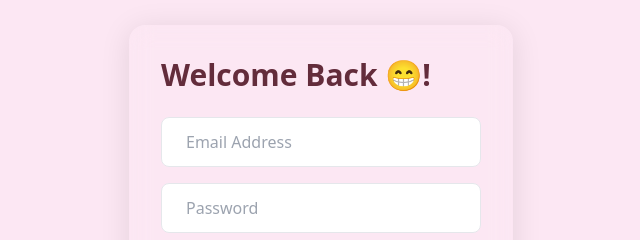
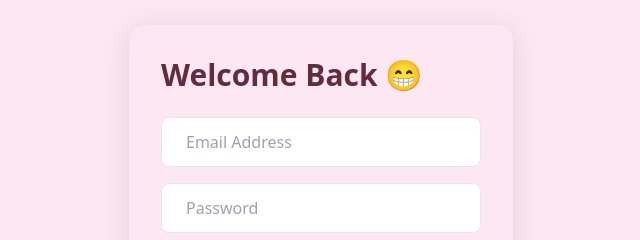
Before and after one commit to JemmyKibandi/js-trials, a website: page js-auth/frontend/index.html in a window 1280 px wide. Shown: the part 195-435 px from the top of the page, 319-959 px from the left. Drawn offline with nearby package versions, Linux system fonts and the light colour scheme.

Commit message:
Another one

```diff
--- a/js-auth/frontend/index.html
+++ b/js-auth/frontend/index.html
@@ -30,7 +30,7 @@
     backdrop-filter: blur(11.8px);
     -webkit-backdrop-filter: blur(11.8px);">
       <div class="transition" id="loginSection">
-        <h1 class="text-3xl font-semibold mb-6">Welcome Back 😁!</h1>
+        <h1 class="text-3xl font-semibold mb-6">Welcome Back 😁</h1>
         <form id="ourform" action="/login" method="post">
         <input type="email" placeholder="Email Address" value="" id="emaill" class="w-full px-6 py-3 rounded-lg mb-4 border" />
         <input type="password" placeholder="Password" value="" id="passwordd" class="w-full px-6 py-3 rounded-lg mb-6 border" />
```
